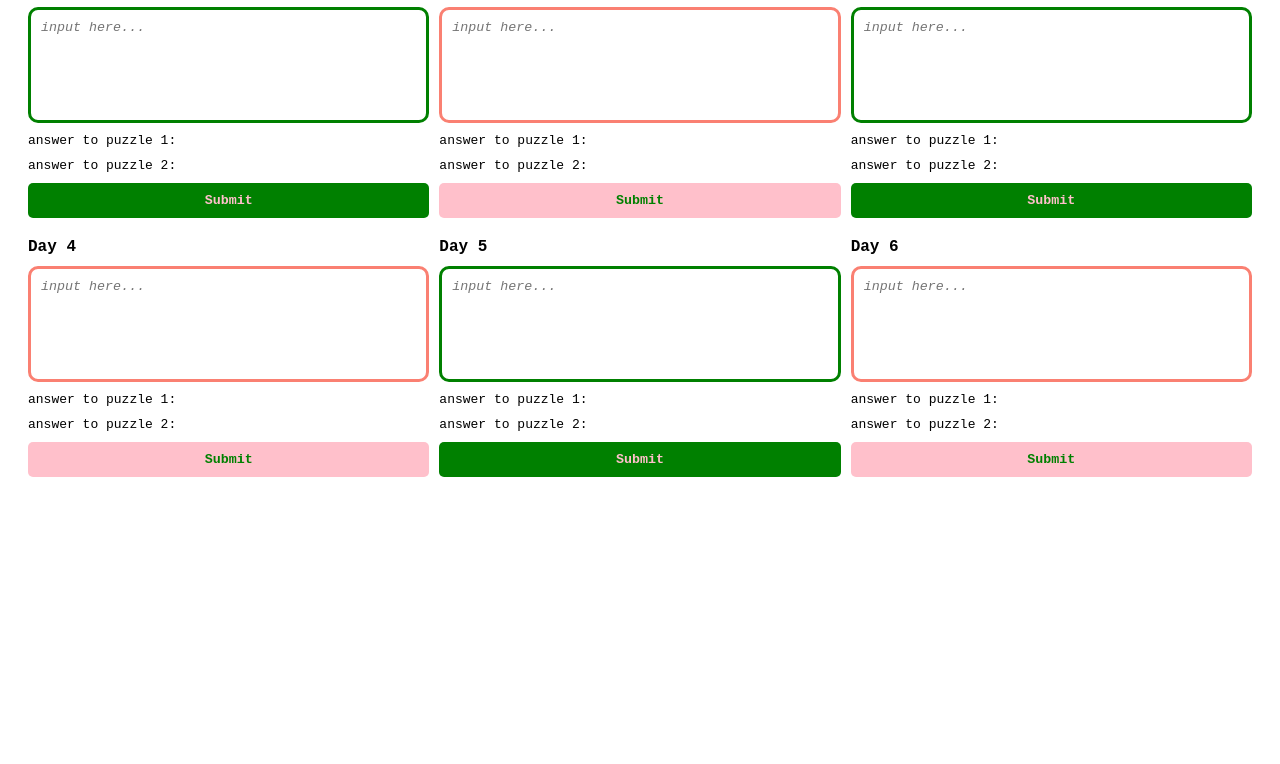
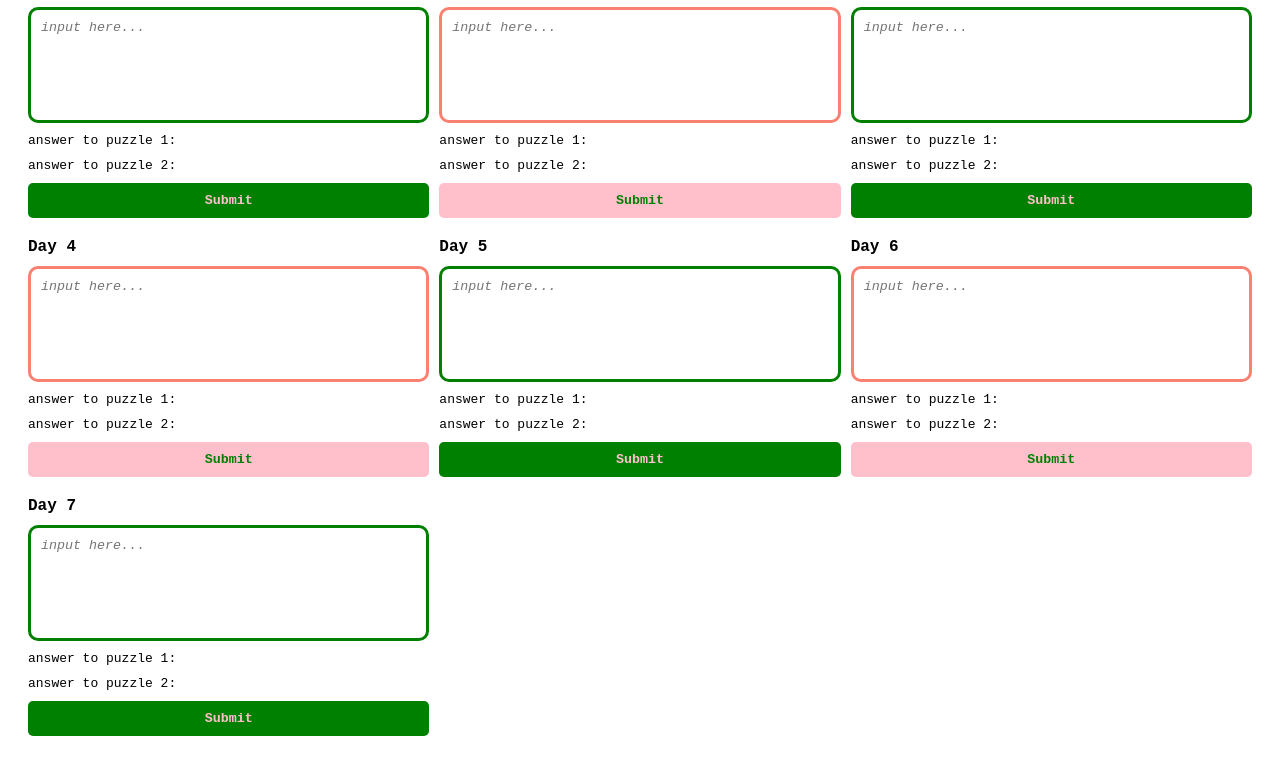
Before and after one commit to eggyolks317/aoc_2025, a website built with webpack: page src/template.html in a window 1280 px wide. Shown: the part 114-878 px from the top of the page. Before the commit the page ends 800 px from the top, so only its background shows below. Built offline with nearby package versions, Linux system fonts and the light colour scheme.

Commit message:
init day 7 html elements

```diff
--- a/src/template.html
+++ b/src/template.html
@@ -91,6 +91,20 @@
         <div id="answer2Day6" class="answer">answer to puzzle 2:</div>
         <button id="day6Submit">Submit</button>
       </div>
+
+      <div class="inputBox flex" id="day7Box">
+        <label for="input7">Day 7</label>
+        <textarea
+          rows="6"
+          type="text"
+          name="input7"
+          id="input7"
+          placeholder="input here..."
+        ></textarea>
+        <div id="answer1Day7" class="answer">answer to puzzle 1:</div>
+        <div id="answer2Day7" class="answer">answer to puzzle 2:</div>
+        <button id="day7Submit">Submit</button>
+      </div>
     </div>
   </body>
 </html>
```
